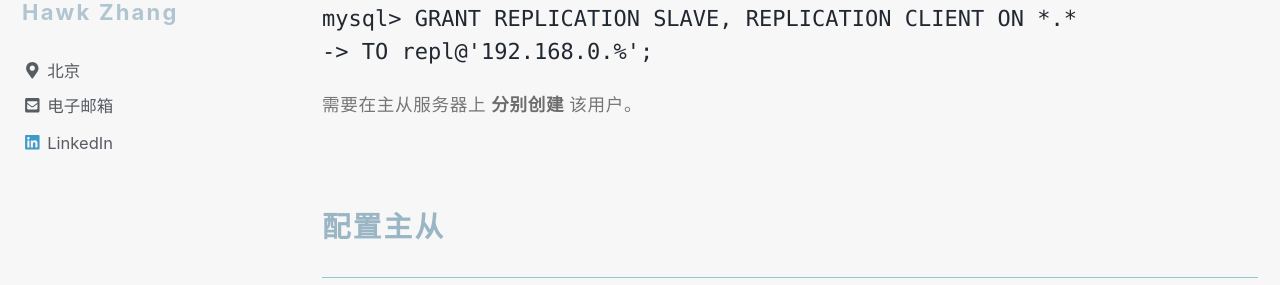
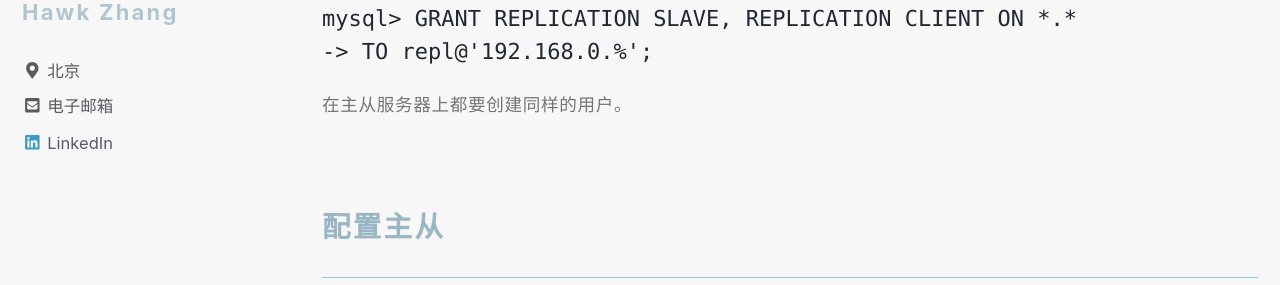
Before and after one commit to narru888/linotes_note, a Jekyll site: the page built from _posts/mysql/2016-03-01-master.slave.md, in a window 1280 px wide and 900 px high, scrolled down 7151 px. Shown: the part 165-450 px from the top of the window. Built offline with Jekyll 4.4.1, drawn with Linux system fonts in a browser that asks for light colours; nearby versions of some CDN libraries; a script that is not in the unit is left out; comment, search, counter and statistics services are not loaded.

Commit message:
update on 2018-08-10 15:50:01 CST

````diff
--- a/_posts/mysql/2016-03-01-master.slave.md
+++ b/_posts/mysql/2016-03-01-master.slave.md
@@ -195,7 +195,7 @@ mysql> GRANT REPLICATION SLAVE, REPLICATION CLIENT ON *.*
 -> TO repl@'192.168.0.%';
 ```
 
-需要在主从服务器上 **分别创建** 该用户。
+在主从服务器上都要创建同样的用户。
 
 
 
````
